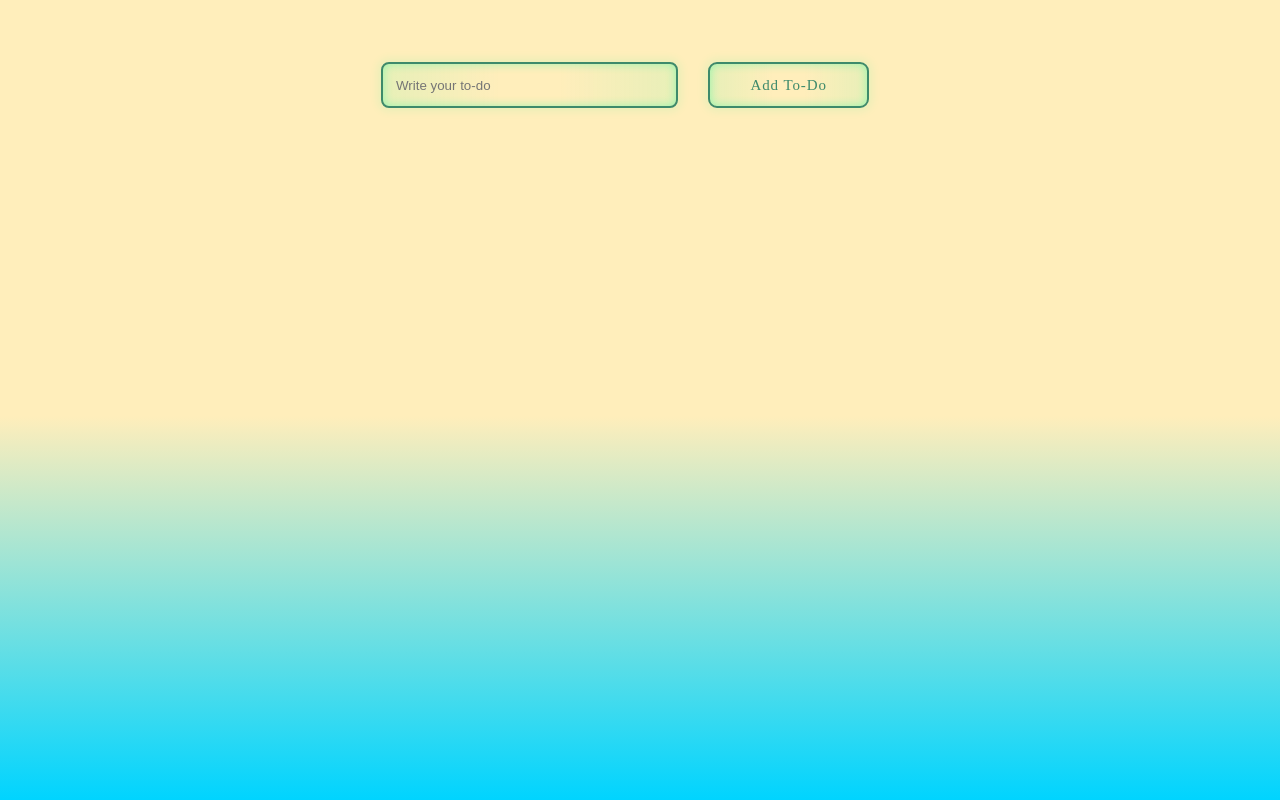
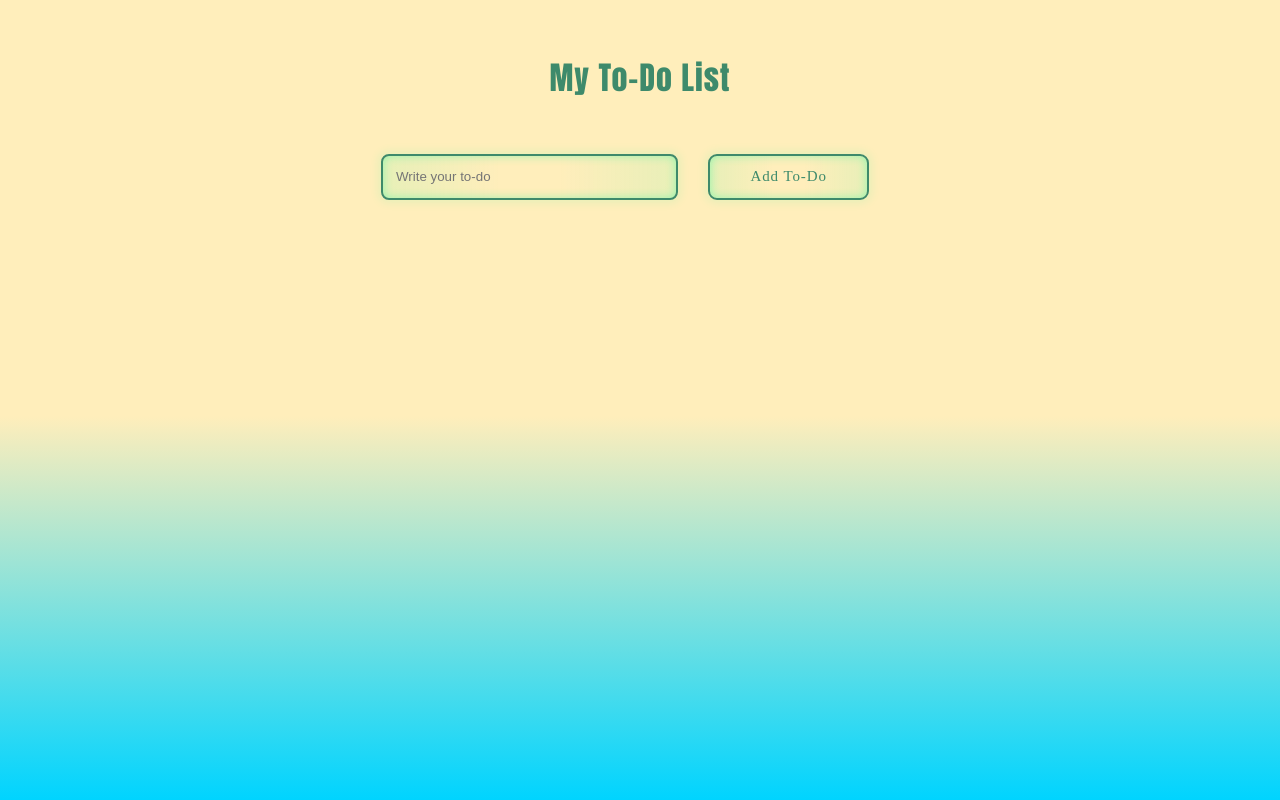
Before and after one commit to Binnaz-CME/to-do-list, a React (Create React App) app: page / in a window 1280 px wide. Built offline with nearby package versions, Linux system fonts and the light colour scheme.

Commit message:
Added H1

```diff
--- a/src/App.css
+++ b/src/App.css
@@ -1,4 +1,14 @@
+:root {
+  --green: #3e8a6b;
+}
+
 .App {
   text-align: center;
   padding: 2em;
 }
+
+.title {
+  color: var(--green);
+  font-family:Impact, Haettenschweiler, 'Arial Narrow Bold', sans-serif;
+  letter-spacing: 0.03em;
+}
--- a/src/App.jsx
+++ b/src/App.jsx
@@ -27,6 +27,7 @@ function App() {
 
   return (
     <main className="App">
+      <h1 className='title'>My To-Do List</h1>
       <Input addToDo={addToDo} />
       <List
         toDos={toDos}
```
